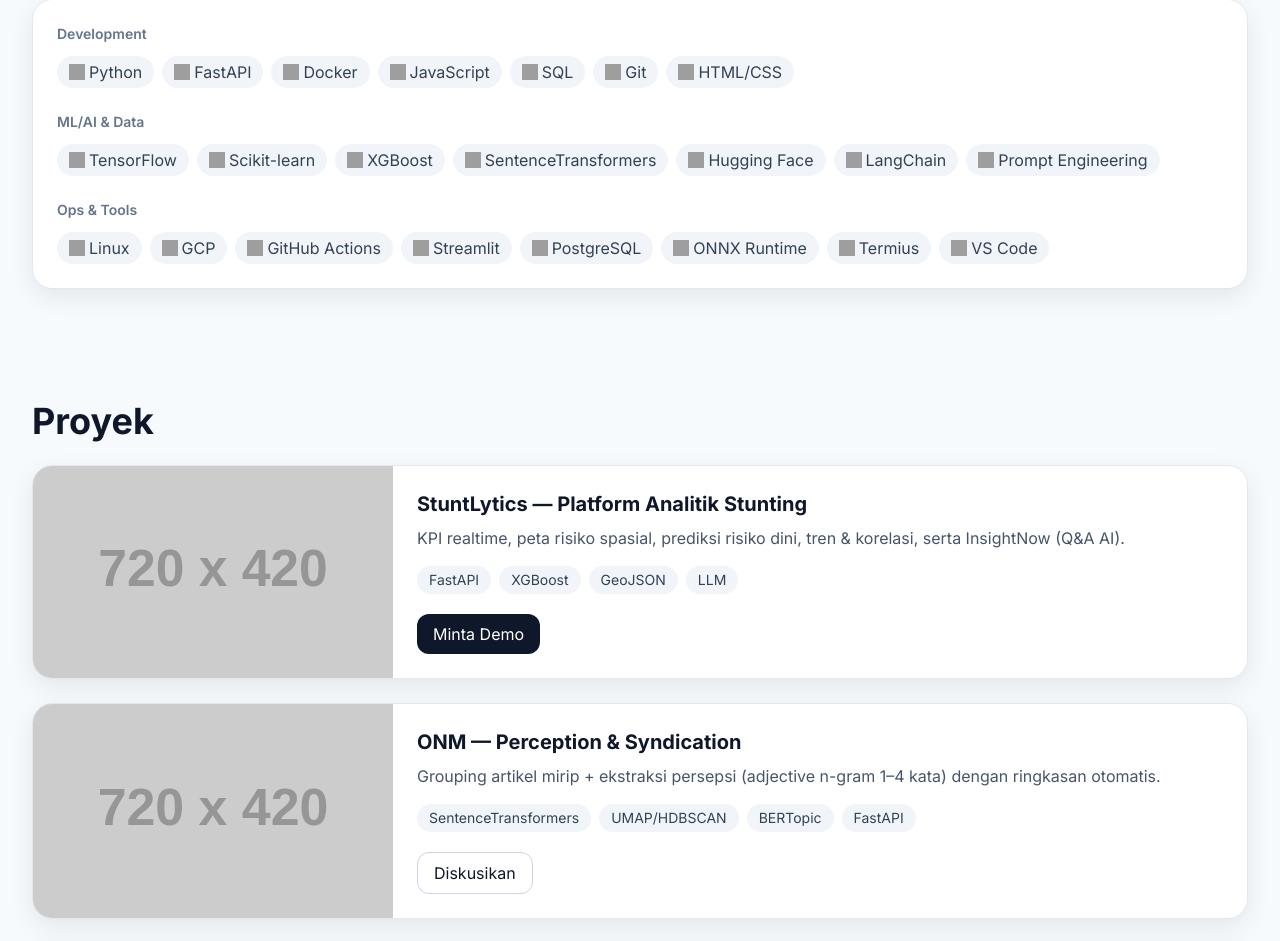
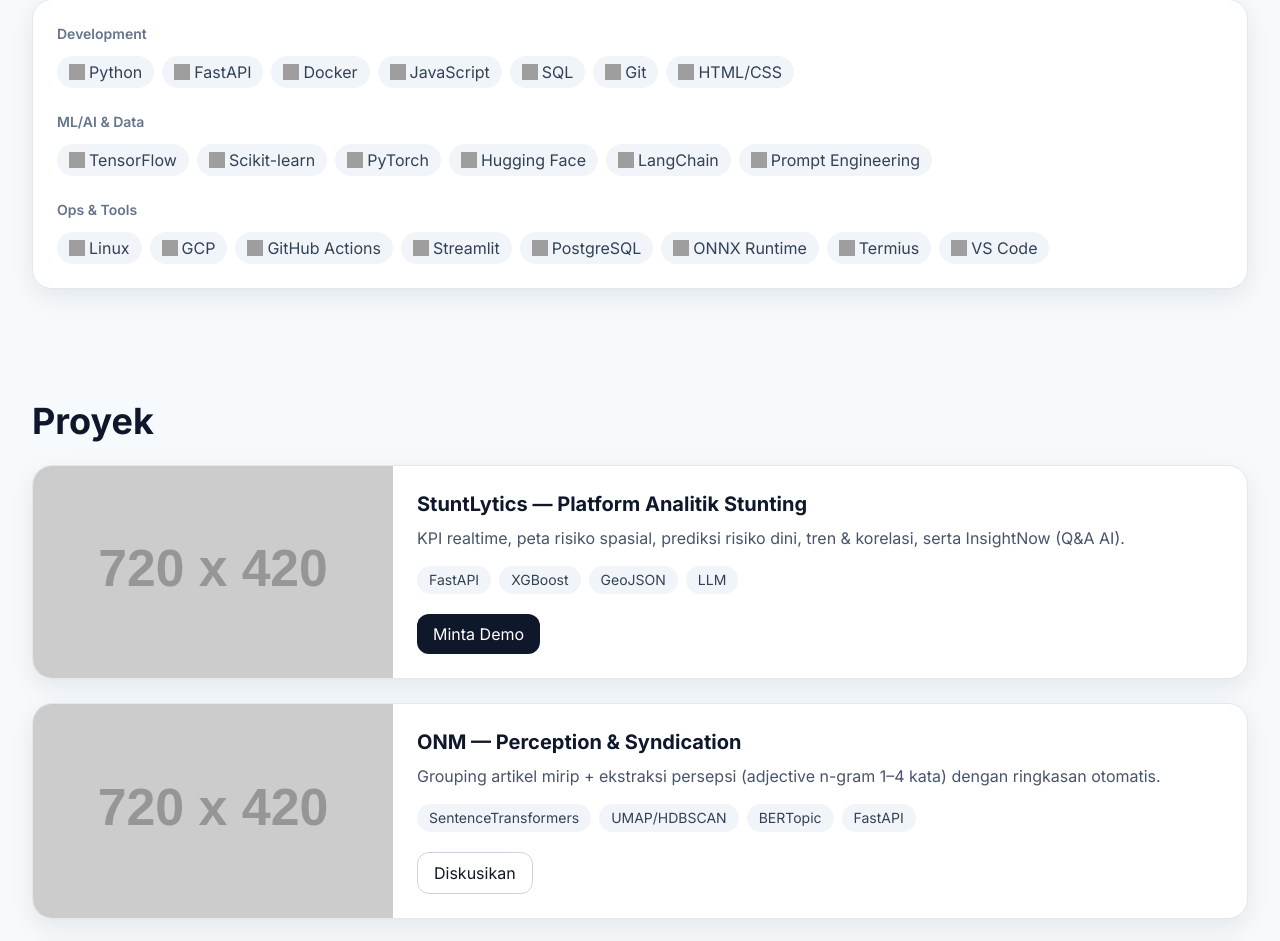
Before and after one commit to Hamzah1302/website-portofolio, a plain HTML site: page index.html in a window 1280 px wide. Shown: the part 1067-2008 px from the top of the page. Drawn offline with nearby package versions, Linux system fonts and the light colour scheme; grey boxes are pictures that could not be loaded; placeholder pictures from the web are drawn by us.

Commit message:
save local changes before rebase

```diff
--- a/index.html
+++ b/index.html
@@ -253,19 +253,18 @@
               <span class="badge inline-flex items-center gap-1">
                 <img src="https://cdn.jsdelivr.net/gh/devicons/devicon/icons/scikitlearn/scikitlearn-original.svg" class="h-4 w-4" alt="Scikit-learn"> Scikit-learn
               </span>
+               <!-- 🔥 PyTorch -->
               <span class="badge inline-flex items-center gap-1">
-                <img src="https://upload.wikimedia.org/wikipedia/commons/6/69/XGBoost_logo.png" class="h-4 w-4" alt="XGBoost"> XGBoost
+                <img src="https://cdn.jsdelivr.net/gh/devicons/devicon/icons/pytorch/pytorch-original.svg" class="h-4 w-4" alt="PyTorch">
+                PyTorch
               </span>
-              <span class="badge inline-flex items-center gap-1">
-                <img src="https://cdn.jsdelivr.net/gh/devicons/devicon/icons/python/python-original.svg" class="h-4 w-4" alt="SentenceTransformers"> SentenceTransformers
-              </span>
-
-              <!-- Badge baru pengganti BERTopic + UMAP/HDBSCAN + KeyBERT -->
+                                <!-- Badge baru pengganti BERTopic + UMAP/HDBSCAN + KeyBERT -->
 
               <span class="badge inline-flex items-center gap-1">
                 <img src="https://huggingface.co/front/assets/huggingface_logo-noborder.svg" class="h-4 w-4" alt="Hugging Face">
                 Hugging Face
               </span>
+
 
 
               <span class="badge inline-flex items-center gap-1">
```
